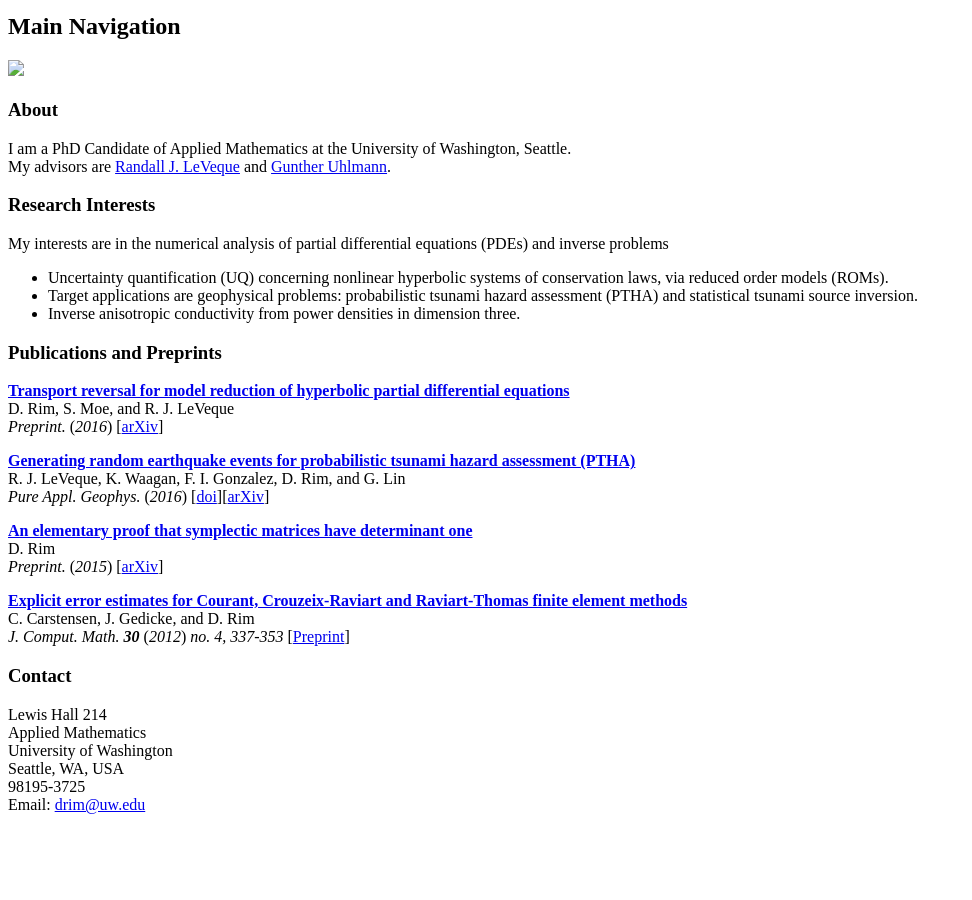
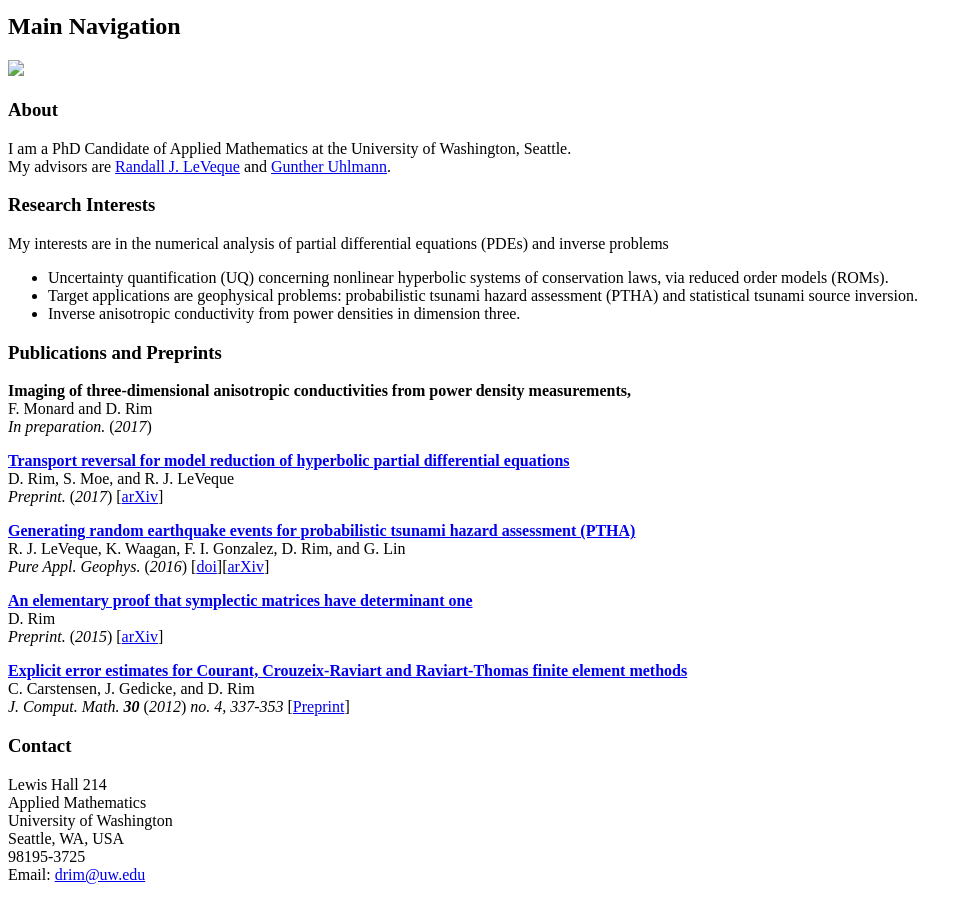
Before and after one commit to dsrim/dsrim.github.io, a Jekyll site: the page built from _jekyll/index.md, in a window 1280 px wide and 900 px high, scrolled down 1090 px. Shown: the whole window, without its empty margins (0-972 px from the left). Built offline with Jekyll 4.4.1, drawn with Linux system fonts in a browser that asks for light colours; before the commit the page ends 1920 px from its top, so only the background shows below that.

Commit message:
added conductivity paper to list

```diff
--- a/_jekyll/index.md
+++ b/_jekyll/index.md
@@ -3,12 +3,18 @@ layout: page
 title:
 permalink: /
 pubs:
+    - title:    "Imaging of three-dimensional anisotropic conductivities from
+                 power density measurements,"
+      author:   "F. Monard and D. Rim"
+      journal:  "In preparation."
+      year:     "2017"
+
     - title:    "Transport reversal for model reduction of hyperbolic
                 partial differential equations"
       author:   "D. Rim, S. Moe, and R. J. LeVeque"
       journal:  "Preprint."
       arxiv:   "https://arxiv.org/abs/1701.07529"
-      year:     "2016"
+      year:     "2017"
 
     - title:   "Generating random earthquake events for probabilistic tsunami hazard assessment (PTHA)"
       author:  "R. J. LeVeque, K. Waagan, F. I. Gonzalez, D. Rim, and G. Lin"
```
Also changed, not shown: index.html (+8 -3 lines), 1 other file.
